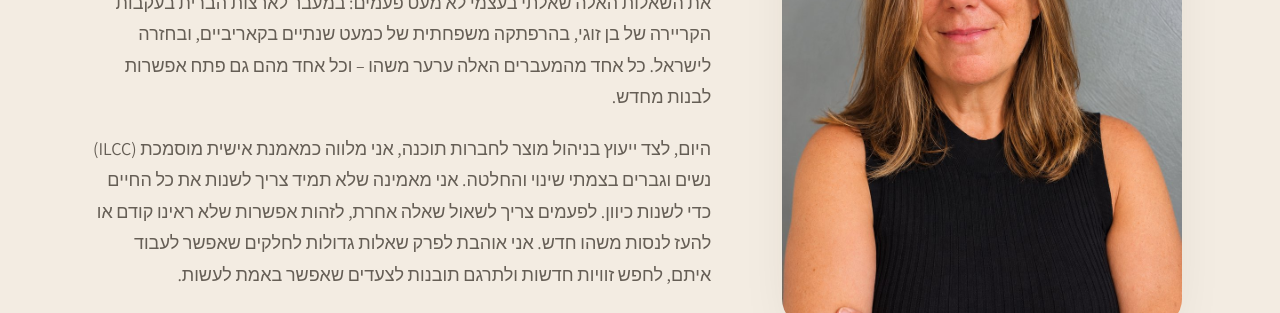
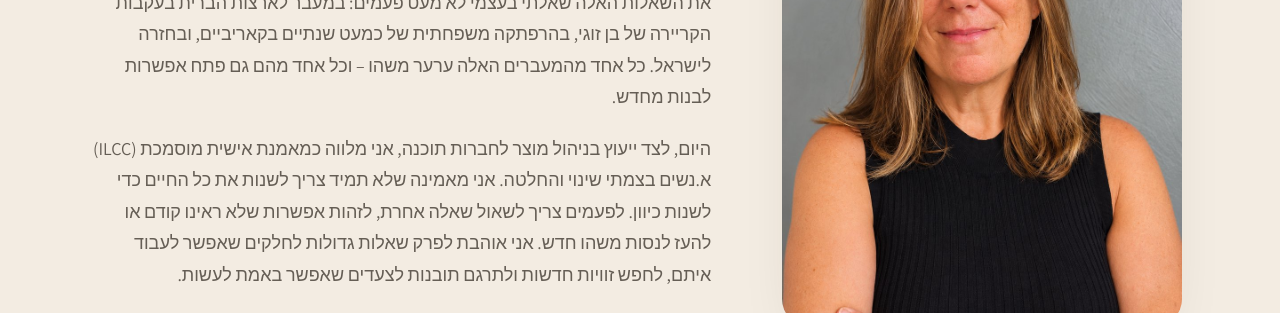
Before and after one commit to odarya/daryaelias-site, a plain HTML site: page index.html in a window 1280 px wide. Shown: the part 5620-5933 px from the top of the page. Drawn offline with Linux system fonts and the light colour scheme.

Commit message:
Bio wording tweak

```diff
--- a/index.html
+++ b/index.html
@@ -453,7 +453,7 @@
       <h2>אני דריה, נעים להכיר.</h2>
       <p>במשך שנים בניתי קריירה בעולם הטכנולוגיה, וניהלתי מוצרים וצוותים בחברות גלובליות. אני מכירה מקרוב את הלחצים, ההחלטות והצמתים שמגיעים עם צמיחה מקצועית – וגם את הרגעים שבהם עולה השאלה: רגע, זה עדיין מה שאני רוצה?</p>
       <p>את השאלות האלה שאלתי בעצמי לא מעט פעמים: במעבר לארצות הברית בעקבות הקריירה של בן זוגי, בהרפתקה משפחתית של כמעט שנתיים בקאריביים, ובחזרה לישראל. כל אחד מהמעברים האלה ערער משהו – וכל אחד מהם גם פתח אפשרות לבנות מחדש.</p>
-      <p>היום, לצד ייעוץ בניהול מוצר לחברות תוכנה, אני מלווה כמאמנת אישית מוסמכת (ILCC) נשים וגברים בצמתי שינוי והחלטה. אני מאמינה שלא תמיד צריך לשנות את כל החיים כדי לשנות כיוון. לפעמים צריך לשאול שאלה אחרת, לזהות אפשרות שלא ראינו קודם או להעז לנסות משהו חדש. אני אוהבת לפרק שאלות גדולות לחלקים שאפשר לעבוד איתם, לחפש זוויות חדשות ולתרגם תובנות לצעדים שאפשר באמת לעשות.</p>
+      <p>היום, לצד ייעוץ בניהול מוצר לחברות תוכנה, אני מלווה כמאמנת אישית מוסמכת (ILCC) א.נשים בצמתי שינוי והחלטה. אני מאמינה שלא תמיד צריך לשנות את כל החיים כדי לשנות כיוון. לפעמים צריך לשאול שאלה אחרת, לזהות אפשרות שלא ראינו קודם או להעז לנסות משהו חדש. אני אוהבת לפרק שאלות גדולות לחלקים שאפשר לעבוד איתם, לחפש זוויות חדשות ולתרגם תובנות לצעדים שאפשר באמת לעשות.</p>
       <div class="about-tags">
         <span class="tag">מאמנת אישית מוסמכת · ILCC</span>
         <span class="tag">ניהול מוצר וצוותים</span>
```
